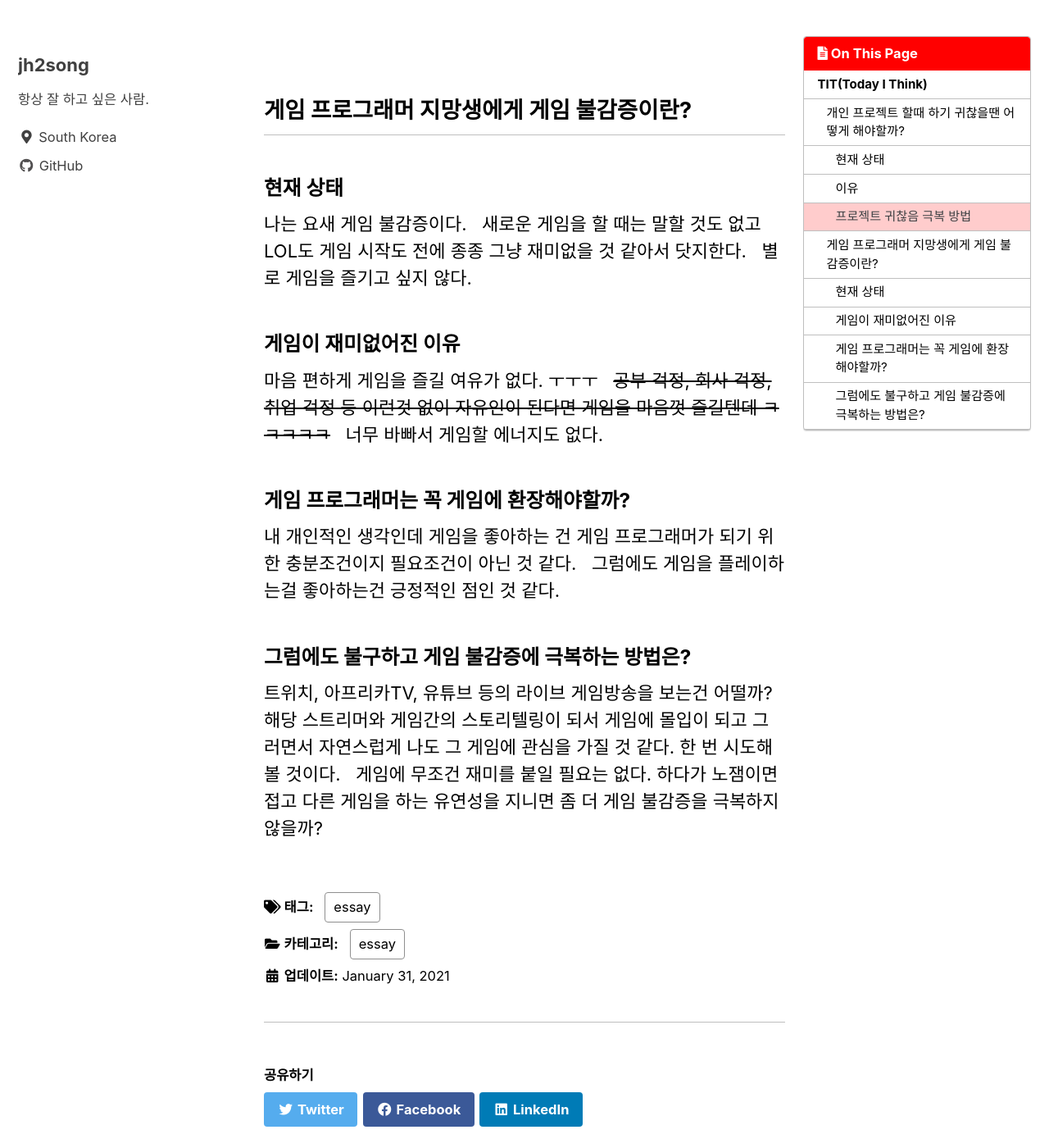
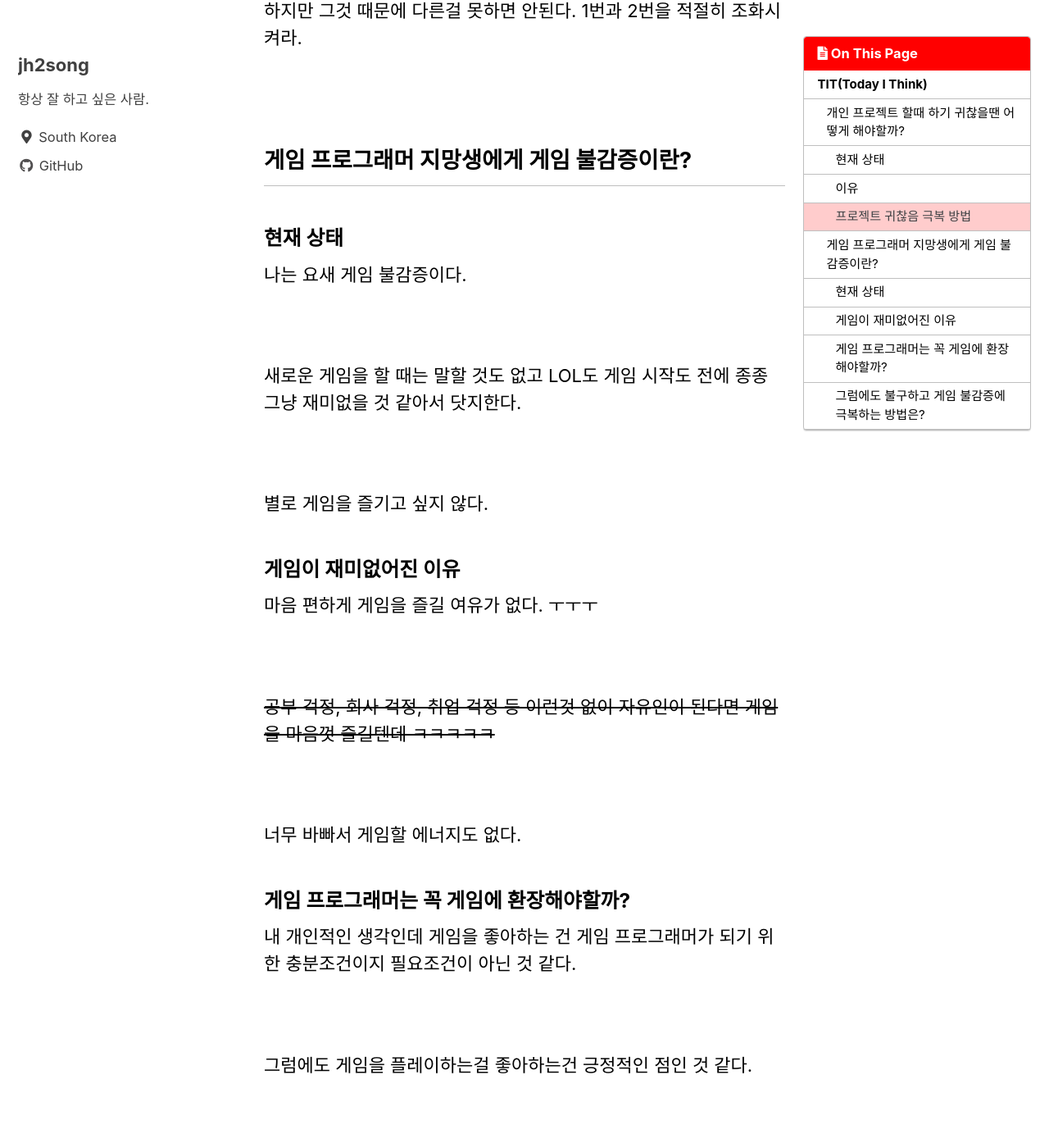
Before and after one commit to jh2song/jh2song.github.io, a Jekyll site: the page built from _posts/essays/2021-01-31-tid.md, in a window 1280 px wide and 1400 px high, scrolled down 1213 px. Shown: the whole window at 82% size. Built offline with Jekyll 4.4.1, drawn with Linux system fonts in a browser that asks for light colours; cached includes are drawn as plain includes; some of the changed text lies outside the part shown.

Commit message:
21/01/31

```diff
--- a/_posts/essays/2021-01-31-tid.md
+++ b/_posts/essays/2021-01-31-tid.md
@@ -18,6 +18,7 @@ JSP 프로젝트를 해야하는데 귀찮다. 귀찮다. 귀찮다.
 ### 이유
 
 출퇴근 1시간 거리 회사에서 인턴을 하는데 월~금은 거의 녹초가 된다. 거기에 개인 프로젝트를 한다? 도전하고는 있지만 지치긴 한다.
+
 &nbsp;
 
 ### 프로젝트 귀찮음 극복 방법
@@ -41,29 +42,41 @@ JSP 프로젝트를 해야하는데 귀찮다. 귀찮다. 귀찮다.
 ### 현재 상태
 
 나는 요새 게임 불감증이다.
+
 &nbsp;
+
 새로운 게임을 할 때는 말할 것도 없고 LOL도 게임 시작도 전에 종종 그냥 재미없을 것 같아서 닷지한다.
+
 &nbsp;
+
 별로 게임을 즐기고 싶지 않다.
 
 ### 게임이 재미없어진 이유
 
 마음 편하게 게임을 즐길 여유가 없다. ㅜㅜㅜ
+
 &nbsp;
+
 <del>공부 걱정, 회사 걱정, 취업 걱정 등 이런것 없이 자유인이 된다면 게임을 마음껏 즐길텐데 ㅋㅋㅋㅋㅋ</del>
+
 &nbsp;
+
 너무 바빠서 게임할 에너지도 없다.
 
 ### 게임 프로그래머는 꼭 게임에 환장해야할까?
 
 내 개인적인 생각인데 게임을 좋아하는 건 게임 프로그래머가 되기 위한 충분조건이지 필요조건이 아닌 것 같다.
-&nbsp;
-그럼에도 게임을 플레이하는걸 좋아하는건 긍정적인 점인 것 같다.
+
 &nbsp;
 
+그럼에도 게임을 플레이하는걸 좋아하는건 긍정적인 점인 것 같다.
+
+&nbsp;
 
 ### 그럼에도 불구하고 게임 불감증에 극복하는 방법은?
 
 트위치, 아프리카TV, 유튜브 등의 라이브 게임방송을 보는건 어떨까? 해당 스트리머와 게임간의 스토리텔링이 되서 게임에 몰입이 되고 그러면서 자연스럽게 나도 그 게임에 관심을 가질 것 같다. 한 번 시도해 볼 것이다.
+
 &nbsp;
+
 게임에 무조건 재미를 붙일 필요는 없다. 하다가 노잼이면 접고 다른 게임을 하는 유연성을 지니면 좀 더 게임 불감증을 극복하지 않을까?
```
